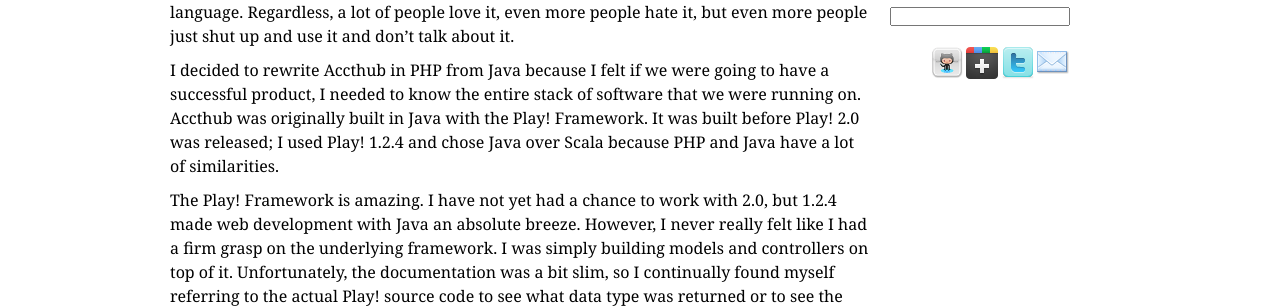
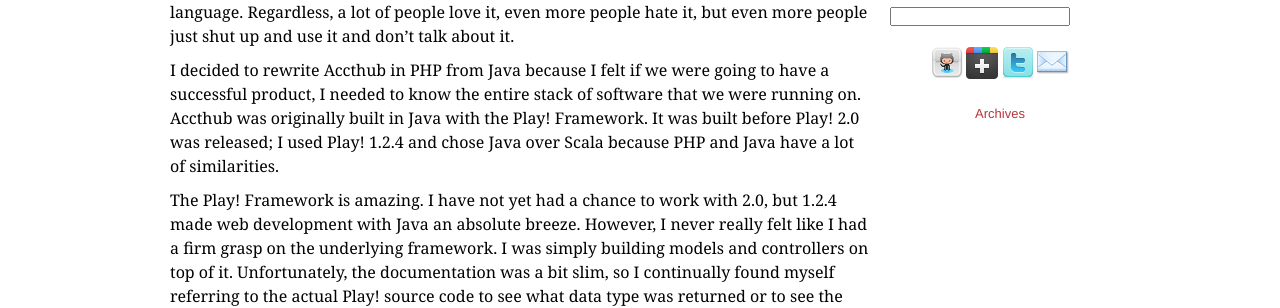
Before and after one commit to zacharydanger/leftnode.com, a Jekyll site: the page built from index.html, in a window 1280 px wide and 900 px high. Shown: the part 444-752 px from the top of the window. Built offline with Jekyll 4.4.1, drawn with Linux system fonts in a browser that asks for light colours; comment, search, counter and statistics services are not loaded.

Commit message:
Added a link to archives.

```diff
--- a/_includes/sidebar.html
+++ b/_includes/sidebar.html
@@ -56,5 +56,9 @@
             <a href="https://twitter.com/leftnode"><img src="/public/images/twitter.png" alt="@leftnode on Twitter" title="" ></a>
             <a href="mailto:vmc@leftnode.com"><img src="/public/images/email.png" alt="Email Vic" title="" ></a>
         </div>
+
+        <div class="box" align="center">
+            <a href="/archives.html">Archives</a>
+        </div>
     </div>
 </section>
```
